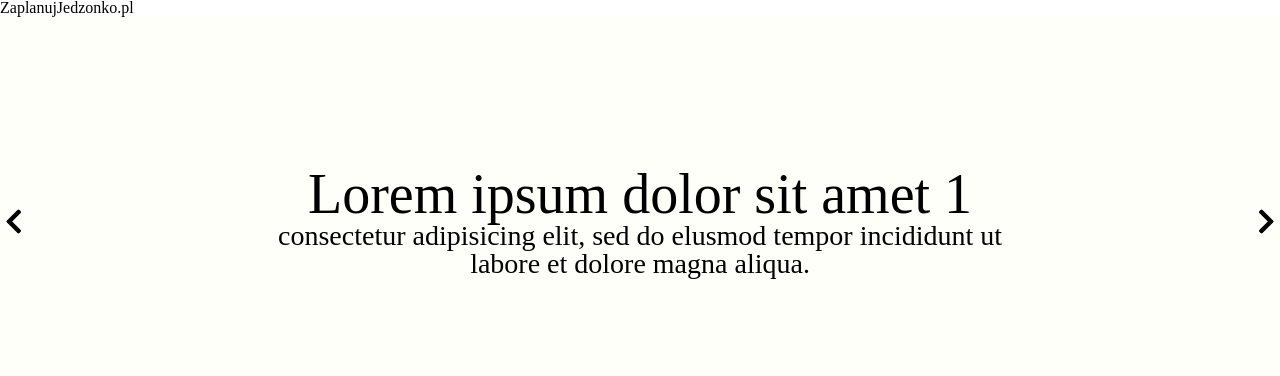
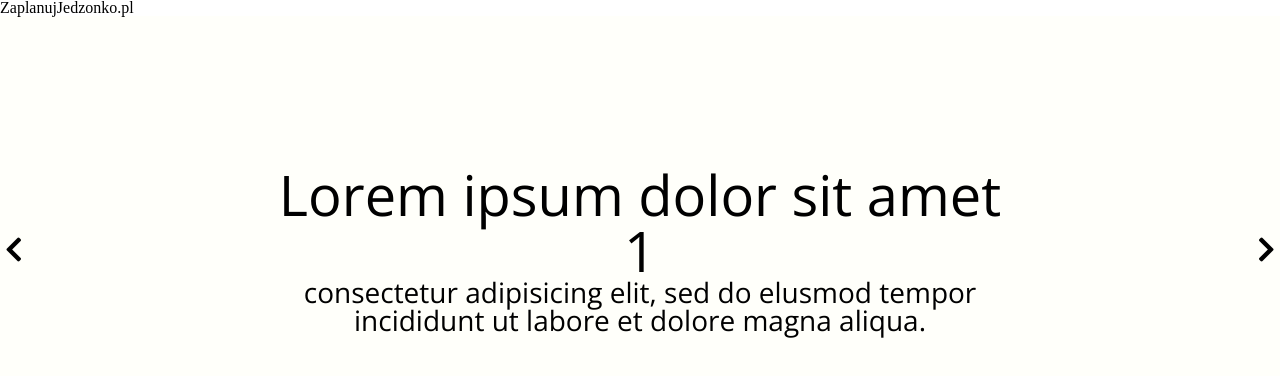
Before and after one commit to Wiermag/Meal-planning-app-SCRUM, a website: page development/index.html in a window 1280 px wide. Drawn offline with nearby package versions, Linux system fonts and the light colour scheme; files that its build step writes are made by us from their sources; a web font is replaced by a local one.

Commit message:
mw-create-carousel-fix

```diff
--- a/development/scss/layout/_carousel.scss
+++ b/development/scss/layout/_carousel.scss
@@ -4,6 +4,7 @@
   display: flex;
   flex-direction: row;
   justify-content: space-between;
+  font-family: $main-font;
 
     i{
       align-self: center;
```
